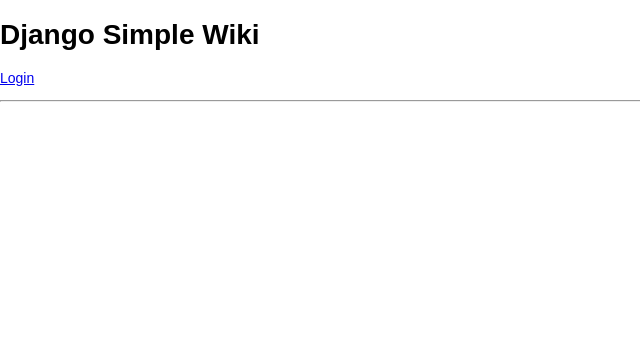
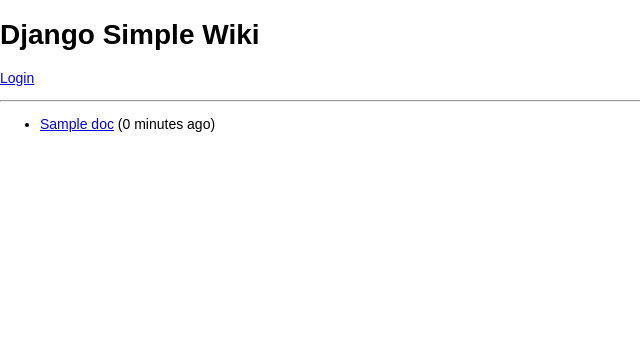
Before and after one commit to berkerpeksag/django-simplewiki, a Django app: template simplewiki/templates/simplewiki/index.html in a window 1280 px wide. Shown: the top 346 px of the page, without its empty margins (0-640 px from the left). Run offline with Django 3.2, Linux system fonts and the light colour scheme; the template is opened without the code that fills it: most values are stand-ins (such as "Sample title", 1, 10 or a date in 2020).

Commit message:
Add template for IndexView.

```diff
--- a/simplewiki/templates/simplewiki/index.html
+++ b/simplewiki/templates/simplewiki/index.html
@@ -1,4 +1,9 @@
 {% extends "base.html" %}
 
 {% block content %}
+    <ul>
+    {% for doc in docs %}
+        <li><a href="{{ doc.get_absolute_url }}" title="{{ doc.title }}">{{ doc.title }}</a> ({{ doc.created_on|timesince }} ago)</li>
+    {% endfor %}
+    </ul>
 {% endblock %}
```
